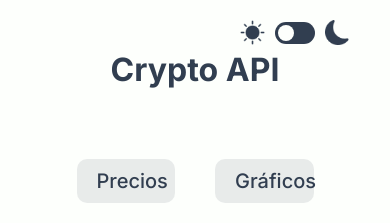
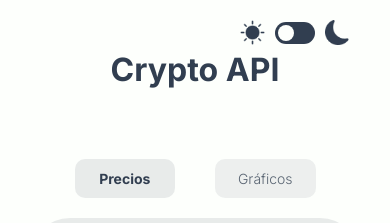
Before and after one commit to lucasigna/Crypto-API, a React (Create React App) app: page /prices in a window 390 px wide. Shown: the top 223 px of the page. Built offline with nearby package versions, Linux system fonts and the light colour scheme; no server answers.

Commit message:
Mejorando responsive

```diff
--- a/src/components/ChartsContainer/Chart.js
+++ b/src/components/ChartsContainer/Chart.js
@@ -4,9 +4,7 @@ import {
     Area,
     XAxis,
     YAxis,
-    CartesianGrid,
-    Tooltip,
-    ResponsiveContainer
+    Tooltip
 } from "recharts";
 
 import { curveCardinal } from "d3-shape";
@@ -51,14 +49,24 @@ export const Chart = () => {
     const {chartData} = useContext(ChartContext)
 
     const [max,setMax] = useState(10000)
+    const [width,setWidth] = useState(window.innerWidth*0.8)
+    const [height,setHeight] = useState(window.innerWidth/3)
 
     useEffect(()=>{
         const prices = chartData.map( (data) => parseFloat(data.Precio) )
         setMax(Math.max(...prices))
     },[chartData])
 
+    const handleResize = () => {
+        console.log(window.innerWidth);
+        setWidth(window.innerWidth*0.8)
+        setHeight(width/3)
+    }
+
+    window.addEventListener("resize", handleResize)
+
     return (
-        <AreaChart width={1000} height={400} data={chartData} margin={{ top: 10, right: 30, left: 40, bottom: 10}} >
+        <AreaChart width={width} height={height} data={chartData} margin={{ top: 10, right: 30, left: 40, bottom: 10}} >
             <XAxis interval="preserveEnd" tickMargin={20} dataKey="time" />
             <YAxis domain={[0, max]} tickMargin={10} unit="$" dataKey="Precio"/>
             <Tooltip />
--- a/src/components/ChartsContainer/ChartsContainer.js
+++ b/src/components/ChartsContainer/ChartsContainer.js
@@ -1,4 +1,4 @@
-import React, { useContext, useEffect, useState } from 'react'
+import React, { useContext, useEffect } from 'react'
 import { ThemeContext } from '../../context/ThemeContext'
 import { Chart } from './Chart';
 import { ChartHeader } from './ChartHeader';
--- a/src/components/NavBar/Menu.js
+++ b/src/components/NavBar/Menu.js
@@ -1,16 +1,17 @@
 import React, { useContext } from 'react'
-import { NavLink } from 'react-router-dom'
+import { NavLink, useLocation } from 'react-router-dom'
 import { ThemeContext } from '../../context/ThemeContext'
 
 export const Menu = () => {
 
     const {theme} = useContext(ThemeContext)
+    const route = useLocation()
 
     return (
         <nav>
             <ul>
-                <NavLink className="navLink" to="/prices"><li className={ theme ? "light" : "dark"}>Precios</li></NavLink>
-                <NavLink className="navLink" to="/charts"><li className={ theme ? "light" : "dark"}>Gráficos</li></NavLink>
+                <NavLink className="navLink" to="/prices"><li id={route.pathname == '/prices' ? "actualTab" : ""} className={ theme ? "light" : "dark"}>Precios</li></NavLink>
+                <NavLink className="navLink" to="/charts"><li id={route.pathname == '/charts' ? "actualTab" : ""} className={ theme ? "light" : "dark"}>Gráficos</li></NavLink>
             </ul>
         </nav>
     )
--- a/src/components/NavBar/NavBar.scss
+++ b/src/components/NavBar/NavBar.scss
@@ -48,17 +48,32 @@ header {
                     padding: 10px 20px;
                     border-radius: 10px;
                     font-size: 20px;
-                    font-weight: 500;
+                    font-weight: 300;
                     width: 15vw;
                     text-align: center;
+                    opacity: 0.8;
+                    border: 1px solid transparent;
+                    transition: all 0.2s;
                     &.light{
                         color: $colorFondoNegro;
                         background-color: $colorFondoNegro10;
+                        &:hover{
+                            opacity: 1.0;
+                            border: 0.5px solid $colorFondoNegro;
+                        }
                     }
                     &.dark{
                         color: $colorFondoBlanco;
                         background-color: $colorFondoBlanco10;
+                        &:hover{
+                            opacity: 1.0;
+                            border: 0.5px solid $colorFondoBlanco;
+                        }
                     }
+                }
+                #actualTab{
+                    font-weight: 700;
+                    opacity: 1.0;
                 }
             }
         }
@@ -119,3 +134,19 @@ input:checked + .sliderMode:before {
     -ms-transform: translateX(28px);
     transform: translateX(17px);
 }
+
+@media only screen and (max-width: 700px) {
+
+    header{
+        nav{
+            ul{
+                .navLink{
+                    li{
+                        font-size: 14px;
+                    }
+                }
+            }
+        }
+    }
+
+}
--- a/src/context/ChartContext.js
+++ b/src/context/ChartContext.js
@@ -1,4 +1,4 @@
-import React, { createContext, useState, useEffect } from 'react'
+import React, { createContext, useState } from 'react'
 
 export const ChartContext = createContext()
 
```
